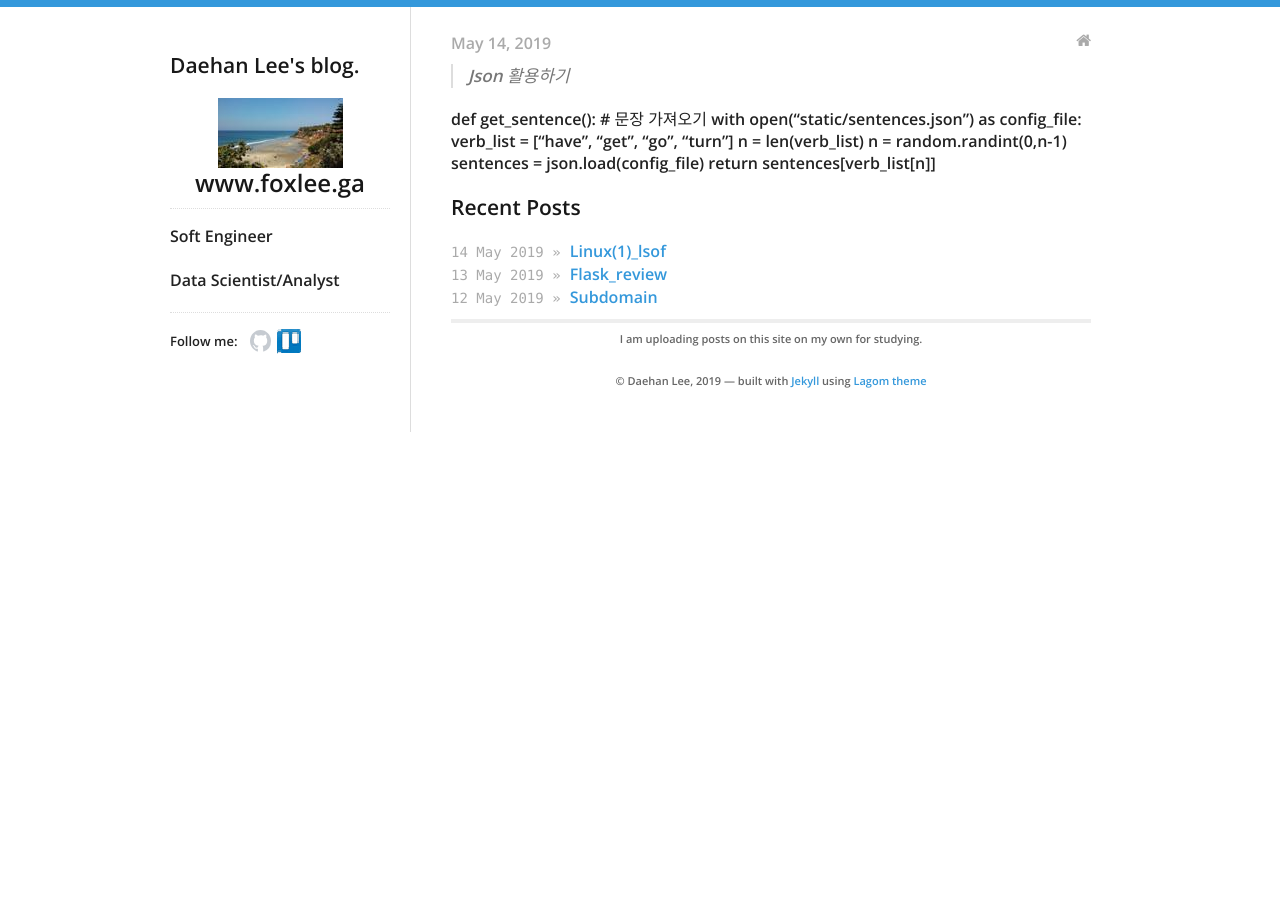
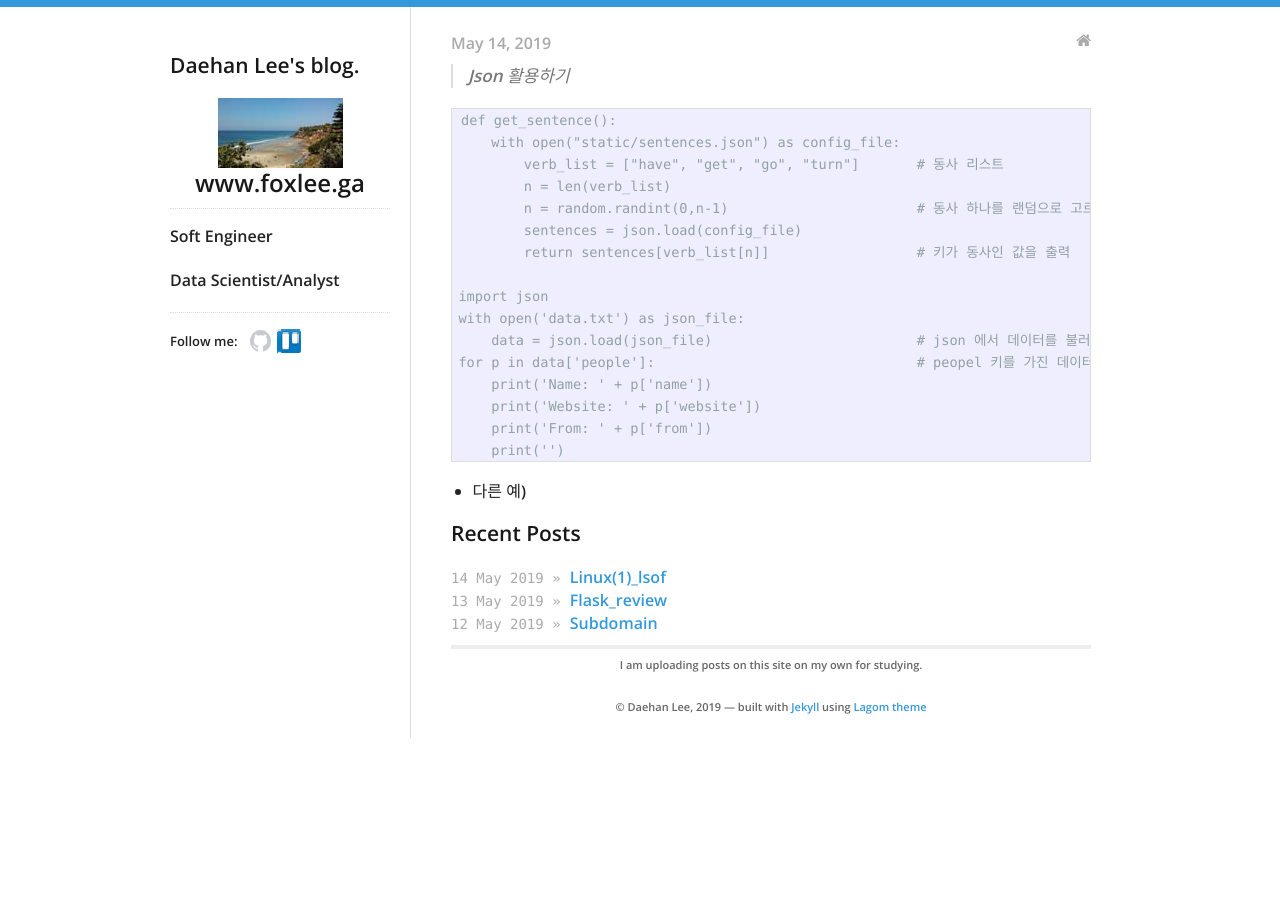
Before and after one commit to daehan0226/Study, a Jekyll site: the page built from _posts/2019-05-14-Json.md, in a window 1280 px wide. Built offline with Jekyll 4.4.1, drawn with Linux system fonts in a browser that asks for light colours.

Commit message:
Update 2019-05-14-Json.md

```diff
--- a/_posts/2019-05-14-Json.md
+++ b/_posts/2019-05-14-Json.md
@@ -9,10 +9,21 @@ categories:
 
 
 
- def get_sentence():      # 문장 가져오기
-     with open("static/sentences.json") as config_file:
-         verb_list = ["have", "get", "go", "turn"]
-         n = len(verb_list)
-         n = random.randint(0,n-1)
-         sentences = json.load(config_file)
-         return sentences[verb_list[n]]
+    def get_sentence():
+        with open("static/sentences.json") as config_file:
+            verb_list = ["have", "get", "go", "turn"]       # 동사 리스트
+            n = len(verb_list)
+            n = random.randint(0,n-1)                       # 동사 하나를 랜덤으로 고르고
+            sentences = json.load(config_file)
+            return sentences[verb_list[n]]                  # 키가 동사인 값을 출력
+
+    import json
+    with open('data.txt') as json_file:
+        data = json.load(json_file)                         # json 에서 데이터를 불러옴
+    for p in data['people']:                                # peopel 키를 가진 데이터 p 에서  name, website, from 가져옴
+        print('Name: ' + p['name'])
+        print('Website: ' + p['website'])
+        print('From: ' + p['from'])
+        print('')
+
+* 다른 예)
```
